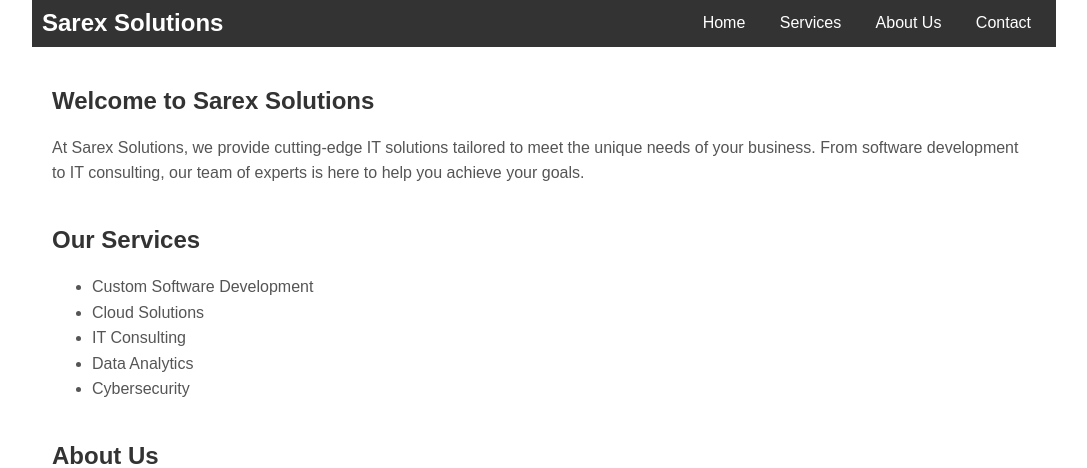
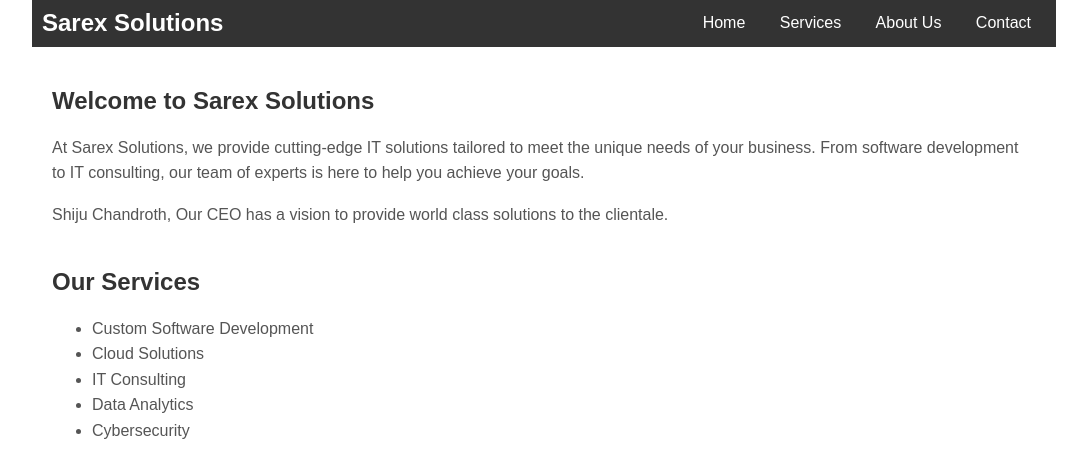
Before and after one commit to salipar/Sarex, a Flask app: page / in a window 1280 px wide. Shown: the part 129-597 px from the top of the page, without its empty margins (96-1183 px from the left). Run offline with Flask 3, Linux system fonts and the light colour scheme.

Commit message:
change in text

```diff
--- a/templates/index.html
+++ b/templates/index.html
@@ -27,6 +27,9 @@
             <p style="color: #555; line-height: 1.6;">
                 At Sarex Solutions, we provide cutting-edge IT solutions tailored to meet the unique needs of your business.
                 From software development to IT consulting, our team of experts is here to help you achieve your goals.
+            </p>
+            <p style="color: #555; line-height: 1.6;">
+                Shiju Chandroth, Our CEO has a vision to provide world class solutions to the clientale.
             </p>
         </section>
 
```
